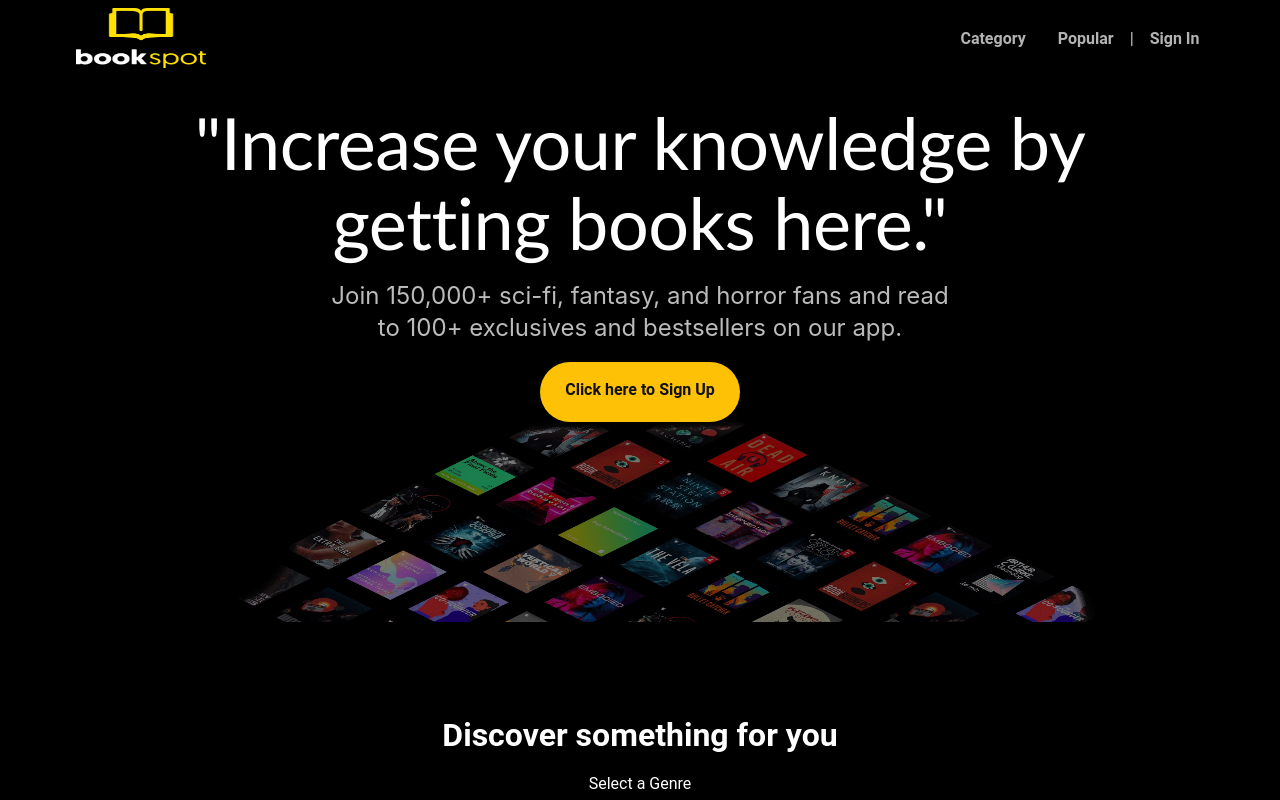
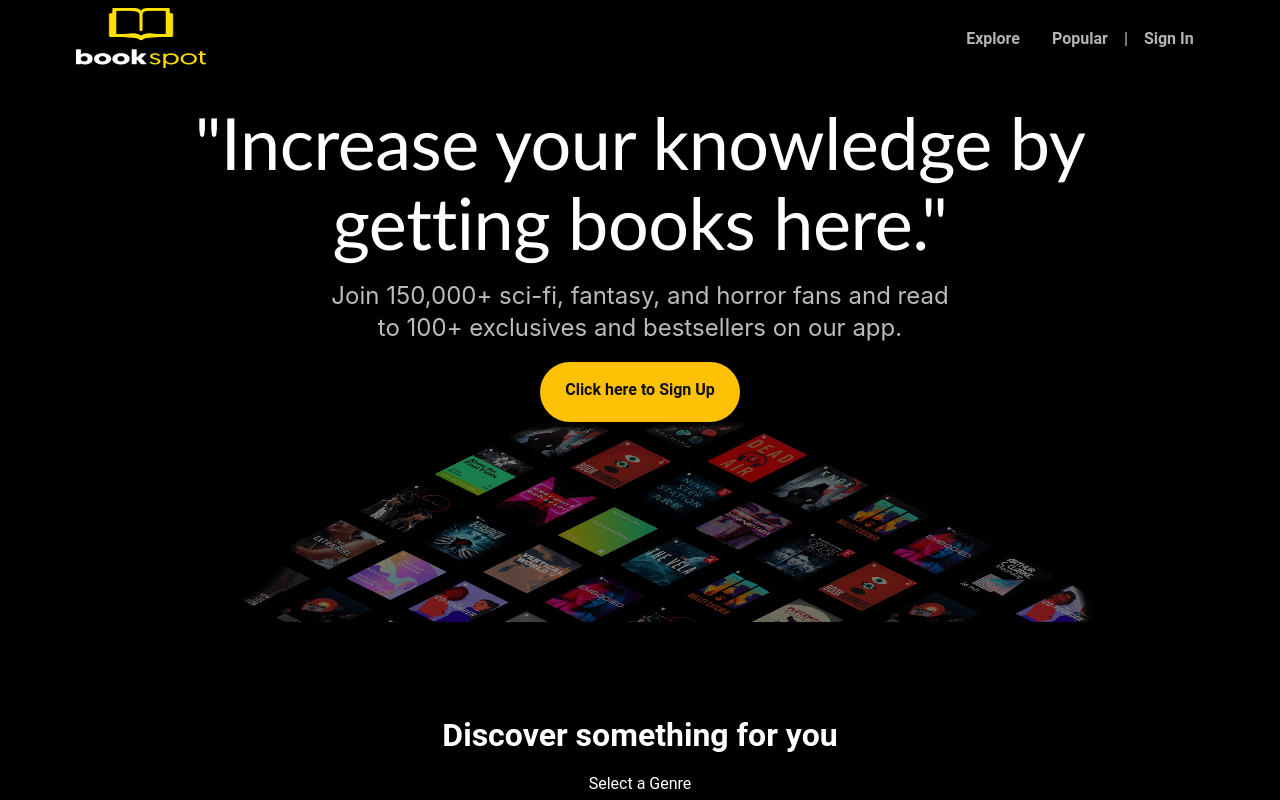
Before and after one commit to preranabav9/Bookspot, an Angular app: page /dashboard in a window 1280 px wide. Built offline with nearby package versions, Linux system fonts and the light colour scheme; no server answers.

Commit message:
search component changes

```diff
--- a/src/app/header/header.component.html
+++ b/src/app/header/header.component.html
@@ -10,7 +10,7 @@
             <div class="collapse navbar-collapse">
                 <ul class="navbar-nav">
                     <li class="nav-item">
-                        <a href="#">Category</a>
+                        <a [routerLink]="['/search']">Explore</a>
                     </li>
                     <li class="nav-item">
                         <a href="#">Popular</a>
--- a/src/app/search-book/search-book.component.ts
+++ b/src/app/search-book/search-book.component.ts
@@ -16,9 +16,12 @@ export class SearchBookComponent implements OnInit {
   ngOnInit(): void {
     this.route.queryParams
       .subscribe(params => {
-        console.log(params['category']);
-        this.category = params['category'];
-        this.getBooksByFilter(this.category);
+        if(params) {
+          this.category = params['category'];
+          this.getBooksByFilter(this.category);
+        } else {
+          this.getBooksByFilter();
+        }
       }
     );
   }
--- a/src/app/services/book.service.ts
+++ b/src/app/services/book.service.ts
@@ -22,6 +22,8 @@ export class BookService {
     let apiRequest = "?q=";
     if(title) {
       apiRequest += title;
+    } else {
+      apiRequest += "criticism&printType=books&maxResults=4&key="+this.apiKey;
     }
     if(category) {
       apiRequest += "incategory:" + category;
@@ -33,12 +35,5 @@ export class BookService {
   }
   getUserById(id: number) {
     return this.httpClient.get(this.bookspotApi+"/getUser/"+id); //New Request
-    /*
-      {
-        id: 1,
-        name: "vaishali"
-        email:
-      }
-    */
   }
 }
```
